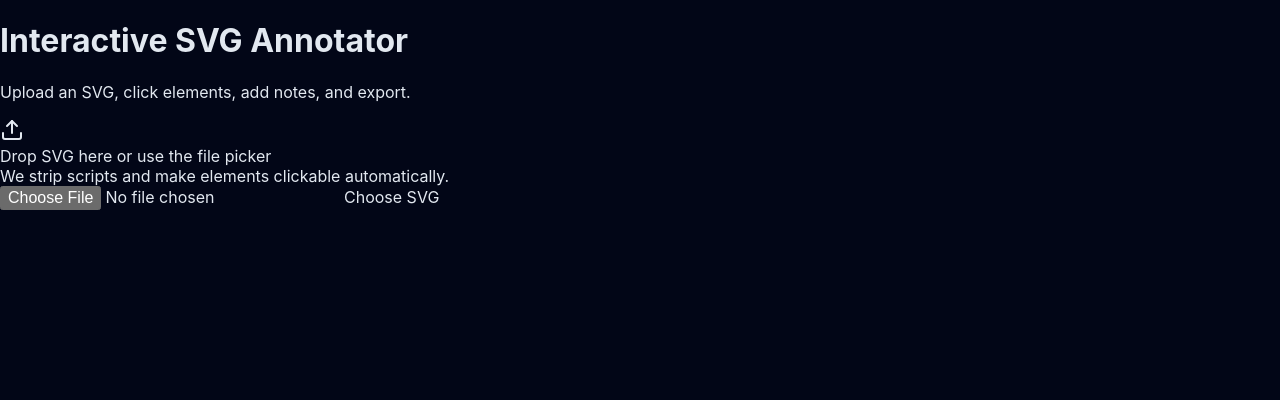
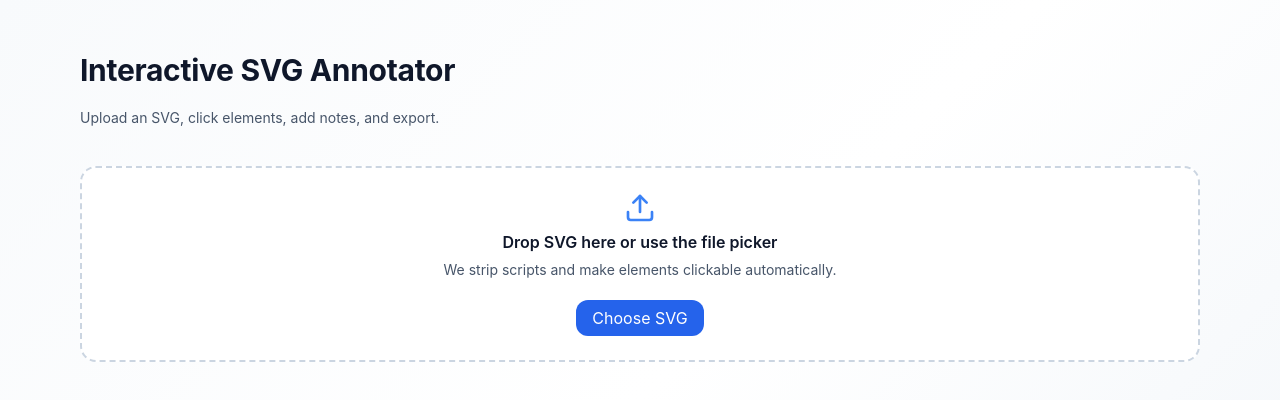
Before and after one commit to arorah23/SVGAnnotator, a React (Vite) app: page / in a window 1280 px wide. Shown: the top 400 px of the page. Built offline with nearby package versions, Linux system fonts and the light colour scheme.

Commit message:
Add utility styles for light layout

```diff
--- a/src/App.tsx
+++ b/src/App.tsx
@@ -603,12 +603,12 @@ const CommentsPanel = ({
     <div className="space-y-3">
       <div className="flex items-center justify-between gap-3">
         <div className="flex items-center gap-2">
-          <div className="flex h-9 w-9 items-center justify-center rounded-xl bg-blue-500/15 border border-blue-500/30">
-            <MessageSquare className="h-4 w-4 text-blue-300" />
+          <div className="flex h-9 w-9 items-center justify-center rounded-xl bg-blue-50 border border-blue-200">
+            <MessageSquare className="h-4 w-4 text-blue-600" />
           </div>
           <div>
-            <div className="text-sm font-semibold text-slate-100">Comments</div>
-            <div className="text-xs text-slate-400">Quick thoughts tied to this element</div>
+            <div className="text-sm font-semibold text-slate-900">Comments</div>
+            <div className="text-xs text-slate-500">Quick thoughts tied to this element</div>
           </div>
         </div>
         <Badge className="bg-slate-100 text-slate-700 border-slate-200">{comments.length} total</Badge>
@@ -616,23 +616,23 @@ const CommentsPanel = ({
 
       <div className="space-y-2 max-h-48 overflow-auto">
         {comments.length === 0 && (
-          <div className="rounded-xl border border-dashed border-slate-800 bg-slate-950/40 px-3 py-4 text-sm text-slate-500 text-center">
+          <div className="rounded-xl border border-dashed border-slate-200 bg-slate-50 px-3 py-4 text-sm text-slate-600 text-center">
             No comments yet. Share quick feedback here.
           </div>
         )}
         {comments.map((c) => (
           <div
             key={c.id}
-            className="group rounded-xl border border-slate-800 bg-slate-950/70 p-3 shadow-sm shadow-black/20 transition-colors hover:border-slate-700"
+            className="group rounded-xl border border-slate-200 bg-white p-3 shadow-sm transition-colors hover:border-blue-200"
           >
             <div className="flex items-start justify-between gap-3">
               <div className="space-y-1">
-                <div className="text-sm text-slate-100 leading-snug">{c.text}</div>
+                <div className="text-sm text-slate-900 leading-snug">{c.text}</div>
                 <div className="text-[11px] text-slate-500">{new Date(c.createdAt).toLocaleString()}</div>
               </div>
               {editable && (
                 <button
-                  className="mt-1 inline-flex rounded-lg border border-transparent p-1 text-xs text-slate-500 transition-colors hover:border-red-500/30 hover:bg-red-500/10 hover:text-red-300"
+                  className="mt-1 inline-flex rounded-lg border border-transparent p-1 text-xs text-slate-500 transition-colors hover:border-red-200 hover:bg-red-50 hover:text-red-600"
                   onClick={() => onDelete(c.id)}
                   aria-label="Delete comment"
                 >
@@ -645,7 +645,7 @@ const CommentsPanel = ({
       </div>
 
       {editable && (
-        <div className="rounded-xl border border-slate-800 bg-slate-950/70 p-3 shadow-sm shadow-black/20 space-y-2">
+        <div className="rounded-xl border border-slate-200 bg-white p-3 shadow-sm space-y-2">
           <div className="flex items-center justify-between text-[11px] text-slate-500">
             <span>Drop a quick thought</span>
             <span>{draft.trim().length} chars</span>
@@ -655,7 +655,7 @@ const CommentsPanel = ({
             onChange={(e: any) => setDraft(e.target.value)}
             placeholder="Add a quick note or observation"
             disabled={disabled}
-            className="bg-slate-900/80 border-slate-800"
+            className="border-slate-300"
           />
           <div className="flex justify-end">
             <AnimatedButton onClick={submit} disabled={!draft.trim() || disabled}>
@@ -863,23 +863,23 @@ function DetailsPane({
       actions={!editMode && <Badge className="bg-emerald-50 text-emerald-700 border-emerald-200">View only</Badge>}
     >
       <div className="space-y-4">
-        <div className="rounded-2xl border border-slate-800 bg-gradient-to-r from-slate-950 via-slate-900 to-slate-950/80 p-4 shadow-inner shadow-blue-500/10">
+        <div className="rounded-2xl border border-slate-200 bg-white p-4 shadow-sm">
           <div className="flex items-start justify-between gap-4">
             <div className="space-y-1">
-              <div className="flex items-center gap-2 text-xs uppercase tracking-[0.18em] text-slate-400">
-                <div className="h-1.5 w-1.5 rounded-full bg-emerald-400" /> Active element
+              <div className="flex items-center gap-2 text-xs uppercase tracking-[0.18em] text-slate-500">
+                <div className="h-1.5 w-1.5 rounded-full bg-emerald-500" /> Active element
               </div>
-              <div className="flex items-center gap-2 text-lg font-semibold text-slate-50">
-                <StickyNote className="h-4 w-4 text-blue-400" />
+              <div className="flex items-center gap-2 text-lg font-semibold text-slate-900">
+                <StickyNote className="h-4 w-4 text-blue-600" />
                 {data.title || "Untitled element"}
               </div>
               <div className="text-xs text-slate-500 break-all">Key: {selectedKey}</div>
             </div>
             <div className="flex flex-wrap justify-end gap-2">
-              <Badge className="bg-blue-500/15 text-blue-100 border-blue-500/40">
+              <Badge className="bg-blue-50 text-blue-700 border-blue-200">
                 {hasNotes ? "Notes added" : "No notes yet"}
               </Badge>
-              <Badge className="bg-slate-800/70 text-slate-200 border-slate-700">{commentCount} comments</Badge>
+              <Badge className="bg-slate-100 text-slate-700 border-slate-200">{commentCount} comments</Badge>
             </div>
           </div>
         </div>
@@ -891,7 +891,7 @@ function DetailsPane({
           onChange={(v) => editMode && update({ title: v })}
           placeholder="What is this?"
           readOnly={!editMode}
-          className="rounded-xl border border-slate-800 bg-slate-950/70 p-3 shadow-sm shadow-black/30"
+          className="rounded-xl border border-slate-200 bg-white p-3 shadow-sm"
         />
         <DetailsField
           label="Notes"
@@ -901,7 +901,7 @@ function DetailsPane({
           placeholder="Explain what this element means"
           textarea
           readOnly={!editMode}
-          className="rounded-xl border border-slate-800 bg-slate-950/70 p-3 shadow-sm shadow-black/30"
+          className="rounded-xl border border-slate-200 bg-white p-3 shadow-sm"
         />
         <CommentsPanel
           comments={data.comments || []}
--- a/src/components/ui/badge.tsx
+++ b/src/components/ui/badge.tsx
@@ -5,8 +5,8 @@ type BadgeProps = React.HTMLAttributes<HTMLSpanElement> & { variant?: "default"
 export function Badge({ className = "", variant = "default", ...props }: BadgeProps) {
   const variantClasses =
     variant === "outline"
-      ? "border border-slate-700 text-slate-200"
-      : "bg-slate-800/70 text-slate-200 border border-slate-700";
+      ? "border border-slate-300 text-slate-700"
+      : "bg-slate-100 text-slate-800 border border-slate-200";
 
   return (
     <span
--- a/src/components/ui/button.tsx
+++ b/src/components/ui/button.tsx
@@ -8,15 +8,15 @@ export const Button = React.forwardRef<HTMLButtonElement, ButtonProps>(
   ({ className = "", variant = "default", ...props }, ref) => {
     const variantClasses =
       variant === "outline"
-        ? "border border-slate-700 bg-transparent hover:border-blue-500"
+        ? "border border-slate-300 bg-white text-slate-800 hover:border-blue-500 hover:text-blue-700"
         : variant === "ghost"
-        ? "bg-transparent hover:bg-slate-800/70"
-        : "bg-blue-600 hover:bg-blue-500";
+        ? "bg-transparent text-slate-700 hover:bg-slate-100"
+        : "bg-blue-600 text-white hover:bg-blue-500";
 
     return (
       <button
         ref={ref}
-        className={`inline-flex items-center justify-center rounded-xl px-3 py-2 text-sm font-medium text-white transition ${variantClasses} ${className}`}
+        className={`inline-flex items-center justify-center rounded-xl px-3 py-2 text-sm font-medium transition ${variantClasses} ${className}`}
         {...props}
       />
     );
--- a/src/components/ui/card.tsx
+++ b/src/components/ui/card.tsx
@@ -9,7 +9,7 @@ type CardTitleProps = React.HTMLAttributes<HTMLParagraphElement>;
 type CardContentProps = React.HTMLAttributes<HTMLDivElement>;
 
 export function Card({ className = "", ...props }: CardProps) {
-  return <div className={`rounded-2xl border border-slate-800 bg-slate-900/60 ${className}`} {...props} />;
+  return <div className={`rounded-2xl border border-slate-200 bg-white shadow-sm ${className}`} {...props} />;
 }
 
 export function CardHeader({ className = "", ...props }: CardHeaderProps) {
@@ -17,7 +17,7 @@ export function CardHeader({ className = "", ...props }: CardHeaderProps) {
 }
 
 export function CardTitle({ className = "", ...props }: CardTitleProps) {
-  return <p className={`text-lg font-semibold leading-tight ${className}`} {...props} />;
+  return <p className={`text-lg font-semibold leading-tight text-slate-800 ${className}`} {...props} />;
 }
 
 export function CardContent({ className = "", ...props }: CardContentProps) {
--- a/src/components/ui/input.tsx
+++ b/src/components/ui/input.tsx
@@ -6,7 +6,7 @@ export const Input = React.forwardRef<HTMLInputElement, InputProps>(({ className
   return (
     <input
       ref={ref}
-      className={`w-full rounded-xl border border-slate-800 bg-slate-900/70 px-3 py-2 text-sm text-slate-100 placeholder:text-slate-500 focus:outline-none focus:ring-2 focus:ring-blue-500 ${className}`}
+      className={`w-full rounded-xl border border-slate-300 bg-white px-3 py-2 text-sm text-slate-900 placeholder:text-slate-400 focus:outline-none focus:ring-2 focus:ring-blue-500 ${className}`}
       {...props}
     />
   );
--- a/src/components/ui/label.tsx
+++ b/src/components/ui/label.tsx
@@ -3,5 +3,5 @@ import * as React from "react";
 type LabelProps = React.LabelHTMLAttributes<HTMLLabelElement>;
 
 export function Label({ className = "", ...props }: LabelProps) {
-  return <label className={`text-sm font-medium text-slate-200 ${className}`} {...props} />;
+  return <label className={`text-sm font-medium text-slate-700 ${className}`} {...props} />;
 }
--- a/src/components/ui/switch.tsx
+++ b/src/components/ui/switch.tsx
@@ -16,8 +16,8 @@ export function Switch({ checked = false, onCheckedChange }: SwitchProps) {
       role="switch"
       aria-checked={checked}
       onClick={toggle}
-      className={`h-6 w-11 rounded-full border border-slate-700 transition-colors ${
-        checked ? "bg-blue-600" : "bg-slate-800"
+      className={`h-6 w-11 rounded-full border border-slate-300 transition-colors ${
+        checked ? "bg-blue-600" : "bg-slate-200"
       } flex items-center px-1`}
     >
       <span
--- a/src/components/ui/textarea.tsx
+++ b/src/components/ui/textarea.tsx
@@ -7,7 +7,7 @@ export const Textarea = React.forwardRef<HTMLTextAreaElement, TextareaProps>(
     return (
       <textarea
         ref={ref}
-        className={`w-full rounded-xl border border-slate-800 bg-slate-900/70 px-3 py-2 text-sm text-slate-100 placeholder:text-slate-500 focus:outline-none focus:ring-2 focus:ring-blue-500 ${className}`}
+        className={`w-full rounded-xl border border-slate-300 bg-white px-3 py-2 text-sm text-slate-900 placeholder:text-slate-400 focus:outline-none focus:ring-2 focus:ring-blue-500 ${className}`}
         {...props}
       />
     );
--- a/src/index.css
+++ b/src/index.css
@@ -1,7 +1,3 @@
-:root {
-  color-scheme: dark;
-}
-
 * {
   box-sizing: border-box;
 }
@@ -9,8 +5,8 @@
 body {
   margin: 0;
   font-family: "Inter", system-ui, -apple-system, BlinkMacSystemFont, "Segoe UI", sans-serif;
-  background: #020617;
-  color: #e2e8f0;
+  background: #f5f7fb;
+  color: #1f2937;
 }
 
 a {
@@ -23,3 +19,201 @@ textarea,
 select {
   font: inherit;
 }
+
+:root {
+  --slate-50: #f8fafc;
+  --slate-100: #f1f5f9;
+  --slate-200: #e2e8f0;
+  --slate-300: #cbd5e1;
+  --slate-400: #94a3b8;
+  --slate-500: #64748b;
+  --slate-600: #475569;
+  --slate-700: #334155;
+  --slate-800: #1e293b;
+  --slate-900: #0f172a;
+  --blue-50: #eff6ff;
+  --blue-200: #bfdbfe;
+  --blue-400: #60a5fa;
+  --blue-500: #3b82f6;
+  --blue-600: #2563eb;
+  --emerald-50: #ecfdf3;
+  --emerald-200: #a7f3d0;
+  --emerald-500: #10b981;
+  --amber-500: #f59e0b;
+  --rose-400: #fb7185;
+  --rose-500: #f43f5e;
+  --red-50: #fef2f2;
+  --red-200: #fecdd3;
+  --red-500: #ef4444;
+}
+
+/* Layout */
+.inline-block { display: inline-block; }
+.inline-flex { display: inline-flex; }
+.flex { display: flex; }
+.flex-col { flex-direction: column; }
+.flex-row { flex-direction: row; }
+.flex-wrap { flex-wrap: wrap; }
+.items-center { align-items: center; }
+.items-start { align-items: flex-start; }
+.justify-between { justify-content: space-between; }
+.justify-center { justify-content: center; }
+.justify-end { justify-content: flex-end; }
+.grid { display: grid; }
+.grid-cols-1 { grid-template-columns: repeat(1, minmax(0, 1fr)); }
+.grid-cols-2 { grid-template-columns: repeat(2, minmax(0, 1fr)); }
+.grid-cols-3 { grid-template-columns: repeat(3, minmax(0, 1fr)); }
+.max-w-6xl { max-width: 72rem; }
+.mx-auto { margin-left: auto; margin-right: auto; }
+.min-h-screen { min-height: 100vh; }
+.max-h-48 { max-height: 12rem; }
+.w-full { width: 100%; }
+.w-1\.5 { width: 0.375rem; }
+.h-1\.5 { height: 0.375rem; }
+.w-2 { width: 0.5rem; }
+.h-2 { height: 0.5rem; }
+.w-4 { width: 1rem; }
+.h-4 { height: 1rem; }
+.w-8 { width: 2rem; }
+.h-8 { height: 2rem; }
+.w-9 { width: 2.25rem; }
+.h-9 { height: 2.25rem; }
+.rounded-full { border-radius: 9999px; }
+.rounded-2xl { border-radius: 1rem; }
+.rounded-xl { border-radius: 0.75rem; }
+.rounded-lg { border-radius: 0.5rem; }
+
+/* Spacing */
+.p-1 { padding: 0.25rem; }
+.p-3 { padding: 0.75rem; }
+.p-4 { padding: 1rem; }
+.p-6 { padding: 1.5rem; }
+.py-1 { padding-top: 0.25rem; padding-bottom: 0.25rem; }
+.py-2 { padding-top: 0.5rem; padding-bottom: 0.5rem; }
+.py-4 { padding-top: 1rem; padding-bottom: 1rem; }
+.py-8 { padding-top: 2rem; padding-bottom: 2rem; }
+.px-2 { padding-left: 0.5rem; padding-right: 0.5rem; }
+.px-3 { padding-left: 0.75rem; padding-right: 0.75rem; }
+.px-4 { padding-left: 1rem; padding-right: 1rem; }
+.pb-2 { padding-bottom: 0.5rem; }
+.mt-1 { margin-top: 0.25rem; }
+.mt-3 { margin-top: 0.75rem; }
+.mt-4 { margin-top: 1rem; }
+.mr-2 { margin-right: 0.5rem; }
+.space-y-0 > * + * { margin-top: 0; }
+.space-y-1 > * + * { margin-top: 0.25rem; }
+.space-y-1\.5 > * + * { margin-top: 0.375rem; }
+.space-y-2 > * + * { margin-top: 0.5rem; }
+.space-y-3 > * + * { margin-top: 0.75rem; }
+.space-y-4 > * + * { margin-top: 1rem; }
+.space-y-6 > * + * { margin-top: 1.5rem; }
+.gap-2 { gap: 0.5rem; }
+.gap-3 { gap: 0.75rem; }
+.gap-4 { gap: 1rem; }
+
+/* Typography */
+.text-xs { font-size: 0.75rem; line-height: 1rem; }
+.text-sm { font-size: 0.875rem; line-height: 1.25rem; }
+.text-lg { font-size: 1.125rem; line-height: 1.75rem; }
+.text-xl { font-size: 1.25rem; line-height: 1.75rem; }
+.text-3xl { font-size: 1.875rem; line-height: 2.25rem; }
+.text-\[11px\] { font-size: 11px; }
+.font-semibold { font-weight: 600; }
+.font-bold { font-weight: 700; }
+.font-mono { font-family: ui-monospace, SFMono-Regular, Menlo, Monaco, Consolas, "Liberation Mono", "Courier New", monospace; }
+.leading-snug { line-height: 1.375; }
+.uppercase { text-transform: uppercase; }
+.tracking-tight { letter-spacing: -0.01em; }
+.tracking-\[0\.18em\] { letter-spacing: 0.18em; }
+.text-center { text-align: center; }
+
+/* Colors */
+.text-white { color: #ffffff; }
+.text-slate-400 { color: var(--slate-400); }
+.text-slate-500 { color: var(--slate-500); }
+.text-slate-600 { color: var(--slate-600); }
+.text-slate-700 { color: var(--slate-700); }
+.text-slate-800 { color: var(--slate-800); }
+.text-slate-900 { color: var(--slate-900); }
+.text-blue-500 { color: var(--blue-500); }
+.text-blue-600 { color: var(--blue-600); }
+.text-blue-700 { color: #1d4ed8; }
+.text-emerald-700 { color: #047857; }
+.text-red-500 { color: var(--red-500); }
+.bg-white { background-color: #ffffff; }
+.bg-white\/90 { background-color: rgba(255, 255, 255, 0.9); }
+.bg-transparent { background-color: transparent; }
+.bg-slate-50 { background-color: var(--slate-50); }
+.bg-slate-100 { background-color: var(--slate-100); }
+.bg-slate-200 { background-color: var(--slate-200); }
+.bg-blue-50 { background-color: var(--blue-50); }
+.bg-blue-500 { background-color: var(--blue-500); }
+.bg-blue-600 { background-color: var(--blue-600); }
+.bg-emerald-50 { background-color: var(--emerald-50); }
+.bg-emerald-500 { background-color: var(--emerald-500); }
+.bg-rose-500 { background-color: var(--rose-500); }
+.bg-amber-500 { background-color: var(--amber-500); }
+.from-slate-50 { --gradient-from: var(--slate-50); }
+.via-white { --gradient-via: #ffffff; }
+.to-slate-100 { --gradient-to: var(--slate-100); }
+.bg-gradient-to-br {
+  background-image: linear-gradient(135deg, var(--gradient-from, #fff), var(--gradient-via, #fff), var(--gradient-to, #fff));
+}
+
+/* Borders */
+.border { border-width: 1px; border-style: solid; border-color: var(--slate-200); }
+.border-2 { border-width: 2px; border-style: solid; border-color: var(--slate-200); }
+.border-slate-200 { border-color: var(--slate-200); }
+.border-slate-300 { border-color: var(--slate-300); }
+.border-blue-500 { border-color: var(--blue-500); }
+.border-blue-200 { border-color: var(--blue-200); }
+.border-emerald-200 { border-color: var(--emerald-200); }
+.border-transparent { border-color: transparent; }
+.border-dashed { border-style: dashed; }
+
+/* Effects */
+.shadow-sm { box-shadow: 0 1px 2px rgba(0, 0, 0, 0.08); }
+.shadow-md { box-shadow: 0 4px 6px rgba(0, 0, 0, 0.12); }
+.shadow-xl { box-shadow: 0 25px 50px -12px rgba(0, 0, 0, 0.25); }
+.shadow-inner { box-shadow: inset 0 2px 4px rgba(0, 0, 0, 0.06); }
+.shadow-black\/5 { box-shadow: 0 1px 2px rgba(0, 0, 0, 0.05); }
+.transition { transition: all 150ms ease; }
+.transition-colors { transition: color 150ms ease, background-color 150ms ease, border-color 150ms ease; }
+.transition-shadow { transition: box-shadow 150ms ease; }
+.duration-200 { transition-duration: 200ms; }
+.hover\:shadow-md:hover { box-shadow: 0 4px 6px rgba(0, 0, 0, 0.12); }
+.active\:shadow-sm:active { box-shadow: 0 1px 2px rgba(0, 0, 0, 0.08); }
+.cursor-pointer { cursor: pointer; }
+.hidden { display: none; }
+.break-all { word-break: break-all; }
+.overflow-auto { overflow: auto; }
+
+/* Hover / focus states */
+.hover\:bg-blue-500:hover { background-color: var(--blue-500); }
+.hover\:bg-slate-100:hover { background-color: var(--slate-100); }
+.hover\:bg-rose-400:hover { background-color: var(--rose-400); }
+.hover\:bg-red-50:hover { background-color: var(--red-50); }
+.hover\:border-blue-200:hover { border-color: var(--blue-200); }
+.hover\:border-blue-500:hover { border-color: var(--blue-500); }
+.hover\:border-blue-400:hover { border-color: var(--blue-400); }
+.hover\:border-red-200:hover { border-color: var(--red-200); }
+.hover\:text-red-600:hover { color: #dc2626; }
+.hover\:text-blue-700:hover { color: #1d4ed8; }
+
+/* Position helpers */
+.translate-x-5 { transform: translateX(1.25rem); }
+.translate-x-0 { transform: translateX(0); }
+
+/* Custom sizes */
+.min-h-\[90px\] { min-height: 90px; }
+.min-h-\[220px\] { min-height: 220px; }
+
+/* Responsive utilities */
+@media (min-width: 640px) {
+  .sm\:grid-cols-3 { grid-template-columns: repeat(3, minmax(0, 1fr)); }
+}
+
+@media (min-width: 1024px) {
+  .lg\:grid-cols-3 { grid-template-columns: repeat(3, minmax(0, 1fr)); }
+  .lg\:col-span-2 { grid-column: span 2 / span 2; }
+}
```
